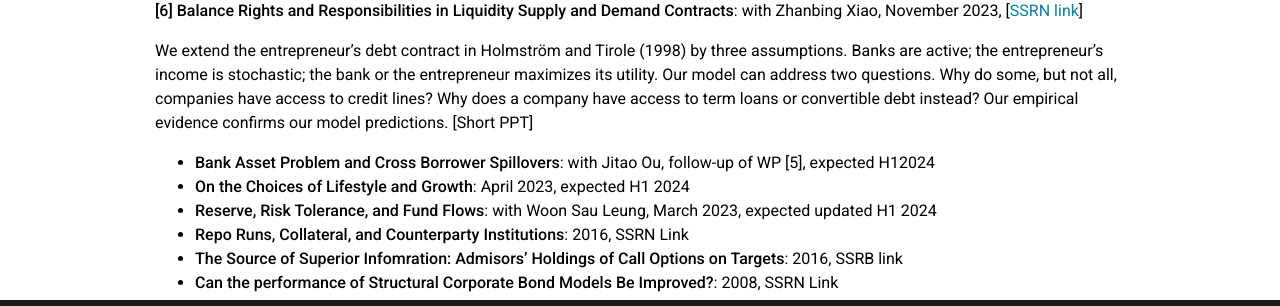
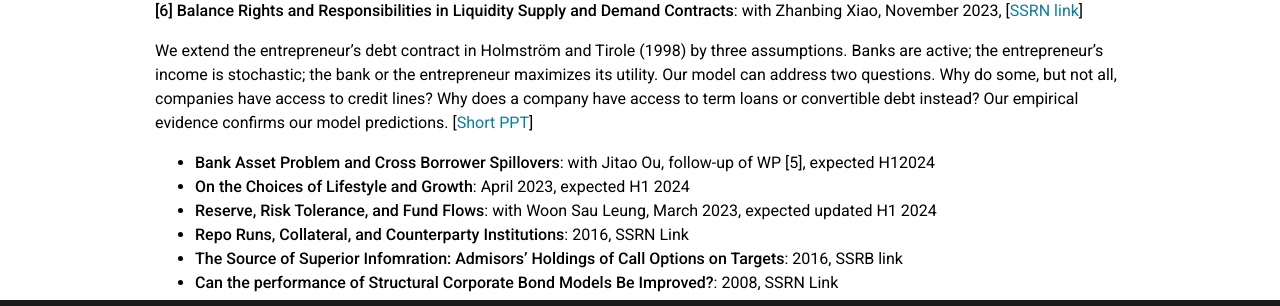
Before and after one commit to johnchu2022/website, a Jekyll site: the page built from _pages/research.md, in a window 1280 px wide and 992 px high. Shown: the part 657-963 px from the top of the window. Built offline with Jekyll 4.4.1, drawn with Linux system fonts in a browser that asks for light colours; a style sheet for code colours, icons or effects is not loaded; part of the change alters nothing that is shown.

```diff
--- a/_pages/research.md
+++ b/_pages/research.md
@@ -23,7 +23,7 @@ I study a banking crisis development mechanism focusing on bad bank loans. The n
 
 **\[6] B﻿alance Rights and Responsibilities in Liquidity Supply and Demand Contracts**: with Zhanbing Xiao, November 2023, [](https://papers.ssrn.com/sol3/papers.cfm?abstract_id=4649372)[[SSRN link](https://papers.ssrn.com/sol3/papers.cfm?abstract_id=4649372)]
 
-We extend the entrepreneur’s debt contract in Holmström and Tirole (1998) by three assumptions. Banks are active; the entrepreneur’s income is stochastic; the bank or the entrepreneur maximizes its utility. Our model can address two questions. Why do some, but not all, companies have access to credit lines? Why does a company have access to term loans or convertible debt instead? Our empirical evidence confirms our model predictions. \[Short PPT]
+We extend the entrepreneur’s debt contract in Holmström and Tirole (1998) by three assumptions. Banks are active; the entrepreneur’s income is stochastic; the bank or the entrepreneur maximizes its utility. Our model can address two questions. Why do some, but not all, companies have access to credit lines? Why does a company have access to term loans or convertible debt instead? Our empirical evidence confirms our model predictions. [[Short PPT](https://www.dropbox.com/scl/fi/0crnqwd8scjkqyjh0krw4/Pro_LC_pres.pdf?rlkey=nqm1pe968v72o99d2yt6uatw8&dl=0)]
 
 * **B﻿ank Asset Problem and Cross Borrower Spillovers**: with Jitao Ou, follow-up of WP \[5], expected H12024
 * **O﻿n the Choices of Lifestyle and Growth**: April 2023, expected H1 2024
```
